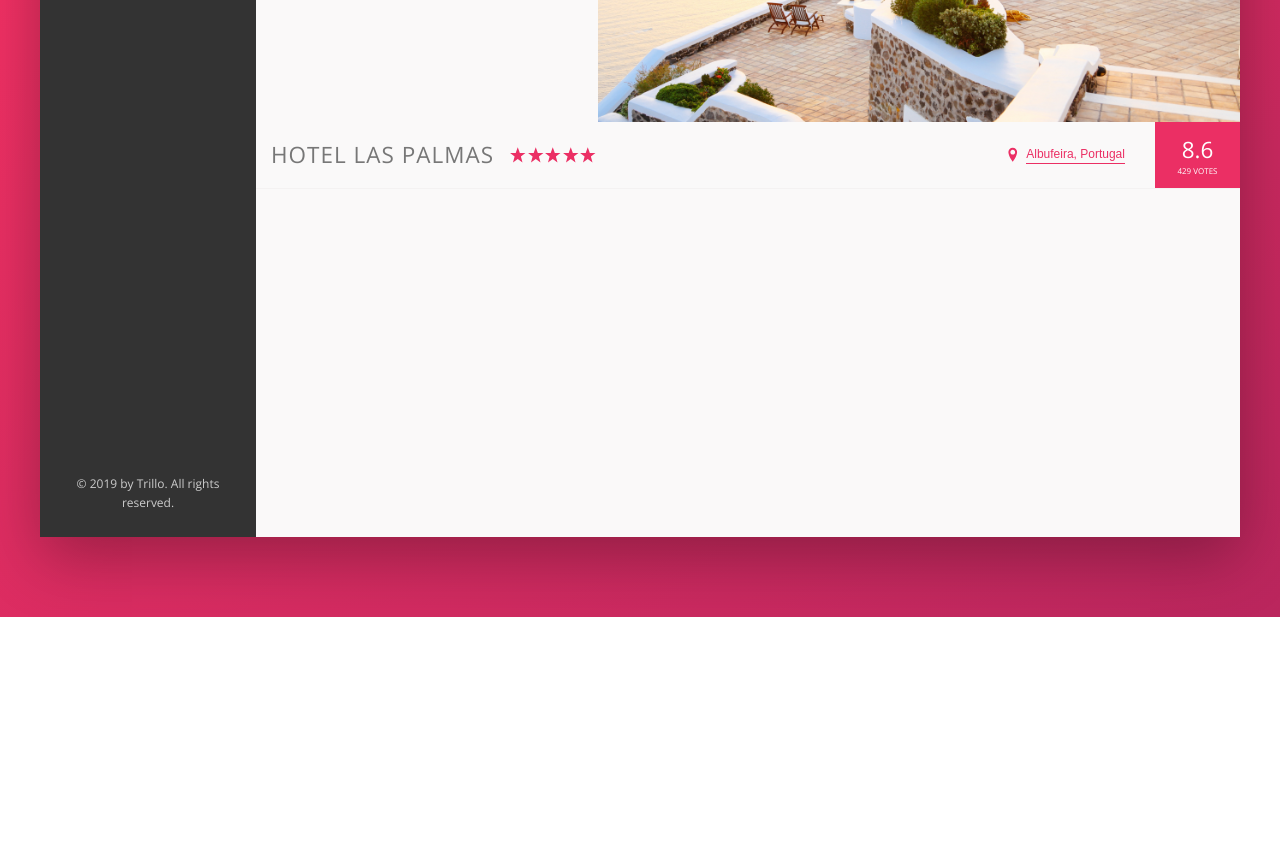
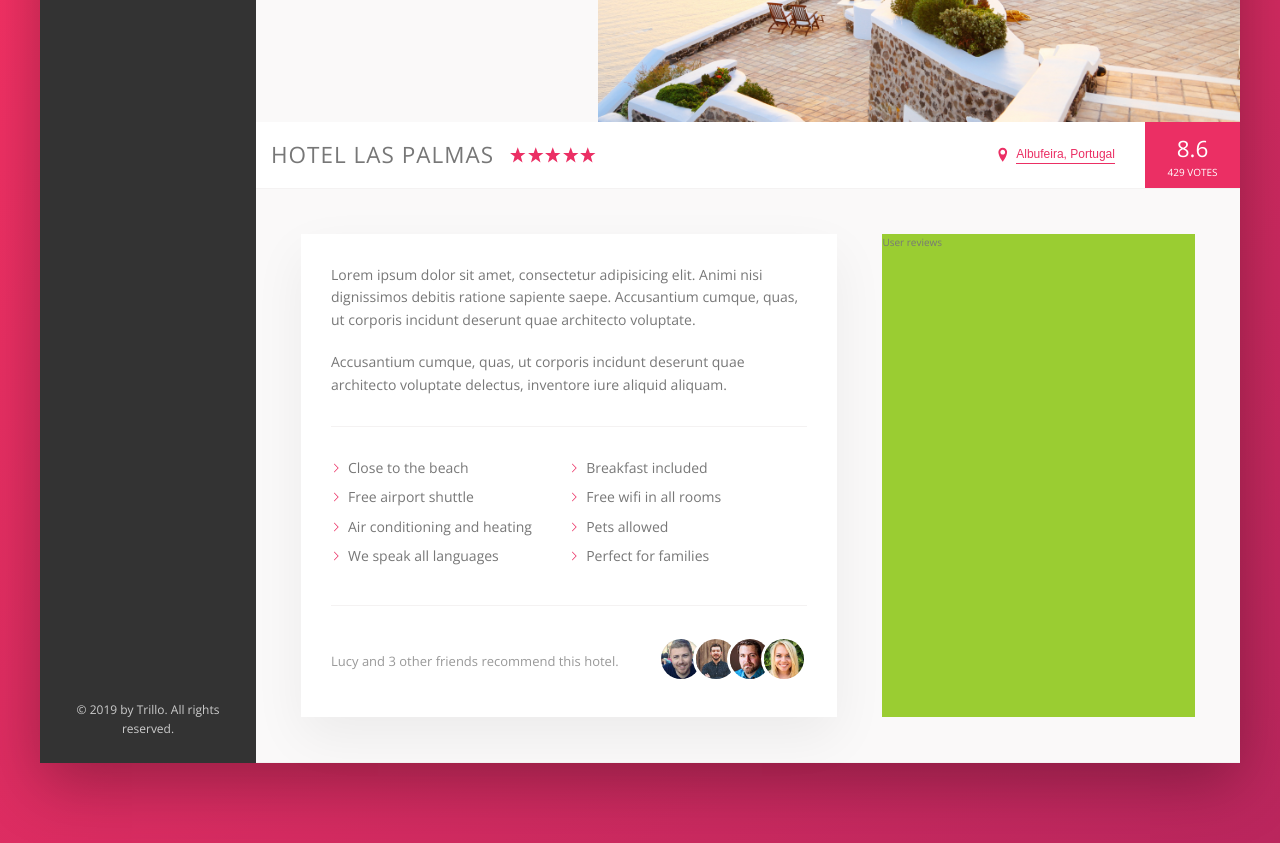
Before and after one commit to thallesManjaterra/trillo, a website: page index.html in a window 1280 px wide. Shown: the part 413-1256 px from the top of the page. Before the commit the page ends 1030 px from the top, so only its background shows below. Drawn offline with nearby package versions, Linux system fonts and the light colour scheme.

Commit message:
Implementando seção description

```diff
--- a/index.html
+++ b/index.html
@@ -139,6 +139,41 @@
                             <div class="overview__rating-count">429 votes</div>
                         </div>
                     </div>
+
+                    <div class="detail">
+                        <div class="description">
+                            <p class="paragraph">
+                            Lorem ipsum dolor sit amet, consectetur adipisicing elit. Animi nisi dignissimos debitis ratione sapiente saepe. Accusantium cumque, quas, ut corporis incidunt deserunt quae architecto voluptate.
+                            </p>
+                            <p class="paragraph">
+                            Accusantium cumque, quas, ut corporis incidunt deserunt quae architecto voluptate delectus, inventore iure aliquid aliquam.
+                            </p>
+                            <ul class="list">
+                                <li class="list__item">Close to the beach</li>
+                                <li class="list__item">Breakfast included</li>
+                                <li class="list__item">Free airport shuttle</li>
+                                <li class="list__item">Free wifi in all rooms</li>
+                                <li class="list__item">Air conditioning and heating</li>
+                                <li class="list__item">Pets allowed</li>
+                                <li class="list__item">We speak all languages</li>
+                                <li class="list__item">Perfect for families</li>
+                            </ul>
+                            <div class="recommend">
+                                <p class="recommend__count">
+                                Lucy and 3 other friends recommend this hotel.
+                                </p>
+                                <div class="recommend__friends">
+                                    <img class="recommend__photo" src="img/user-3.jpg" alt="Friend 1">
+                                    <img class="recommend__photo" src="img/user-4.jpg" alt="Friend 2">
+                                    <img class="recommend__photo" src="img/user-5.jpg" alt="Friend 3">
+                                    <img class="recommend__photo" src="img/user-6.jpg" alt="Friend 4">
+                                </div>
+                            </div>
+                        </div>
+                        <div class="user-reviews">
+                            User reviews
+                        </div>
+                    </div>
                 </main>
             </div>
 
--- a/sass/_base.scss
+++ b/sass/_base.scss
@@ -13,6 +13,9 @@
     --color-grey-dark-3: #999;
 
     --shadow-dark: 0 2rem 6rem rgba(0, 0, 0, 0.3);
+    --shadow-light: 0 2rem 5rem rgba(0, 0, 0, 0.06);
+
+    --line: 1px solid var(--color-grey-light-2);
 }
 
 * {
--- a/sass/_components.scss
+++ b/sass/_components.scss
@@ -193,7 +193,8 @@
 .overview {
     display: flex;
     align-items: center;
-    border-bottom: 1px solid var(--color-grey-light-2);
+    border-bottom: var(--line);
+    background-color: #fff;
 
     &__heading {
         font-size: 2.25rem;
@@ -246,7 +247,7 @@
     }
 
     &__rating-count {
-        font-size: 0.8rem;
+        font-size: 1rem;
         text-transform: uppercase;
     }
 }
@@ -287,3 +288,74 @@
         box-shadow: none;
     }
 }
+
+// PARAGRAPH
+.paragraph {
+    &:not(:last-of-type) {
+        margin-bottom: 2rem;
+    }
+}
+
+// LIST
+.list {
+    list-style: none;
+    margin: 3rem 0;
+    padding: 3rem 0;
+    border-top: var(--line);
+    border-bottom: var(--line);
+
+    display: flex;
+    flex-wrap: wrap;
+
+    &__item {
+        flex: 0 0 50%;
+        margin-bottom: 0.7rem;
+    }
+
+    &__item::before {
+        content: '';
+        display: inline-block;
+        height: 1rem;
+        width: 1rem;
+        margin-right: 0.7rem;
+
+        // Older browser
+        //background-image: url(../img/chevron-thin-right.svg);
+        //background-color: cover;
+
+        // Newer browser - masks
+        background-color: var(--color-primary);
+        -webkit-mask-image: url(../img/chevron-thin-right.svg);
+        -webkit-mask-size: cover;
+        mask-image: url(../img/chevron-thin-right.svg);
+        mask-size: cover;
+    }
+}
+
+// RECOMMEND
+.recommend {
+    font-size: 1.3rem;
+    color: var(--color-grey-dark-3);
+
+    display: flex;
+    align-items: center;
+
+    &__count {
+        margin-right: auto;
+    }
+
+    &__friends {
+    }
+
+    &__photo {
+        box-sizing: content-box;
+        height: 4rem;
+        width: 4rem;
+        border-radius: 50%;
+        border: 3px solid #fff;
+
+        &:not(:last-child) {
+            margin-right: -1.5rem;
+        }
+    }
+}
--- a/sass/_layout.scss
+++ b/sass/_layout.scss
@@ -15,7 +15,7 @@
     font-size: 1.4rem;
     height: 7rem;
     background-color: #fff;
-    border-bottom: 1px solid var(--color-grey-light-2);
+    border-bottom: var(--line);
 
     display: flex;
     justify-content: space-between;
@@ -33,5 +33,25 @@
 
 .hotel-view {
     flex: 1;
-    height: 80rem;
 }
+
+.detail {
+    display: flex;
+    padding: 4.5rem;
+    background-color: var(--color-grey-light-1);
+    border-bottom: var(--line);
+}
+
+.description {
+    font-size: 1.4rem;
+    background-color: #fff;
+    box-shadow: var(--shadow-light);
+    padding: 3rem;
+    flex: 0 0 60%;
+    margin-right: 4.5rem;
+}
+
+.user-reviews {
+    background-color: yellowgreen;
+    flex: 1;
+}
```
Also changed, not shown: css/style.css.
